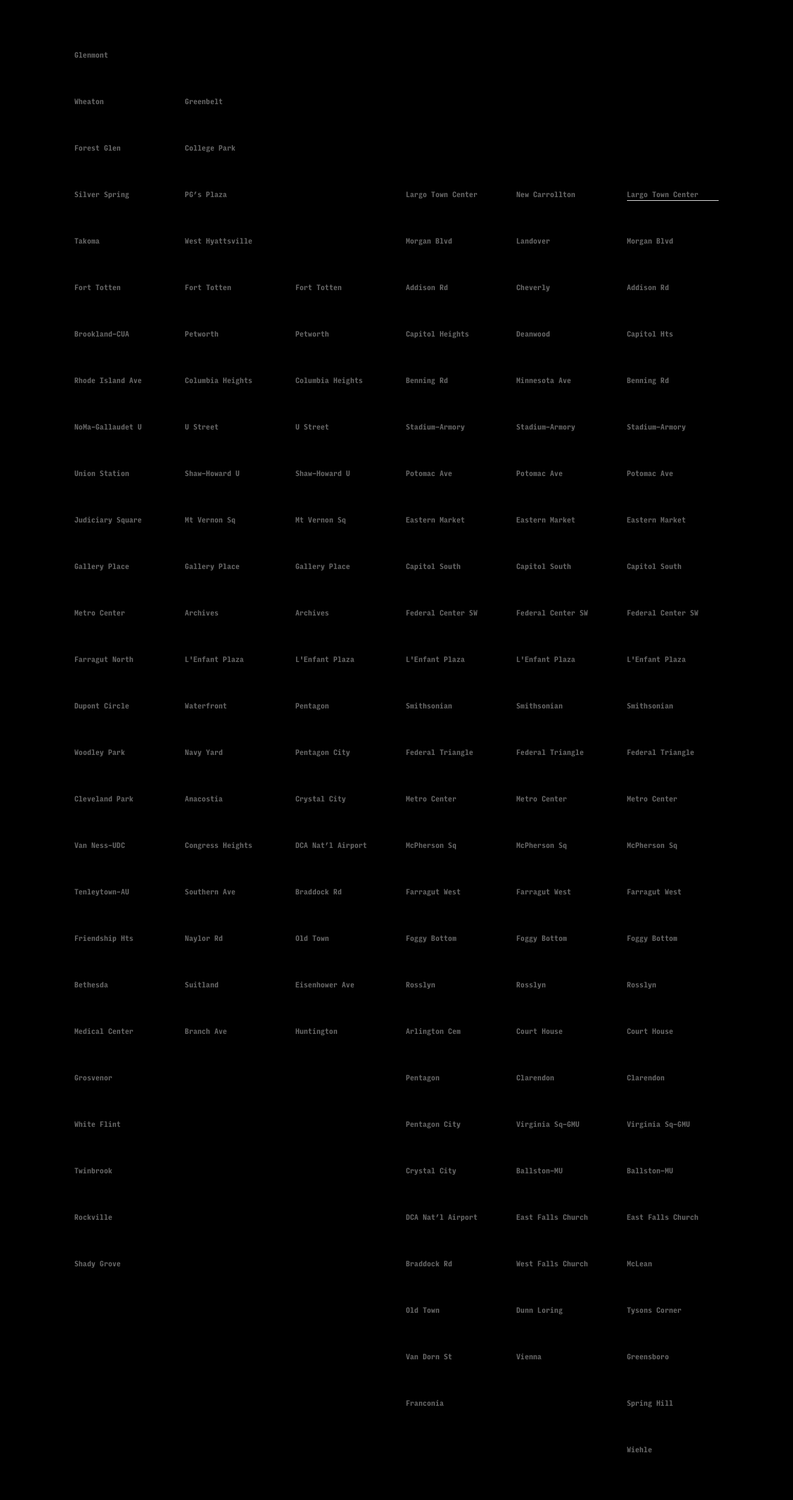
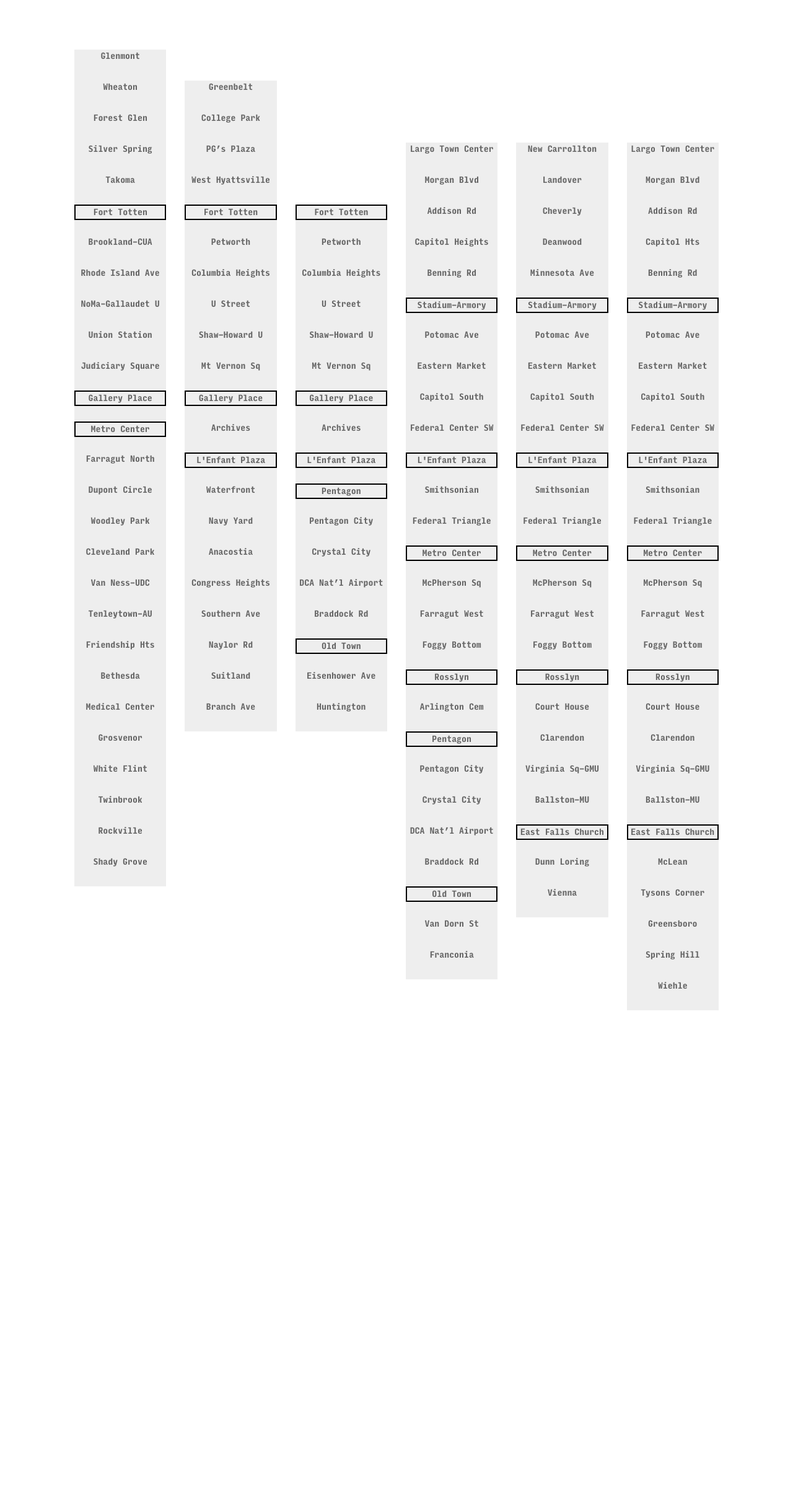
Before and after one commit to developmentseed/metro-dc, a Jekyll site: the page built from index.html, in a window 1280 px wide. Shown: the whole page at 62% size. Built offline with Jekyll 4.4.1, drawn with Linux system fonts in a browser that asks for light colours; nearby versions of some CDN libraries; after the commit the page ends 1645 px from its top, so only the background shows below that.

Commit message:
creates transfer points

```diff
--- a/css/main.scss
+++ b/css/main.scss
@@ -47,8 +47,7 @@ $on-laptop:        800px;
 
 body {
   margin-top: 80px;
-  background: #000;
-  color: #666;
+  background: #fff;
 }
 
 section {
@@ -57,51 +56,55 @@ section {
 
 ul {
 	margin-left: 0px;
-	font-size: 15px;
+	font-size: 14px;
+	color: #666;
 	font-family:InputMonoCondensed-Bold;
+	text-align:center;
+	background-color:#eee;
 }
 
 li {
 	display: block;
-	height:75px;
-	font-size: 12px;
+	height:50px;
 }
 
 .train {
- width: 30px;
+ width: 40%;
  height: 10px;
  background: #ccc;
  text-indent: -9999px;
 }
 
 .inbound-train {
-  margin-left: 50px;
+  float:right;
 }
 
 .yellow-line-margin {
-margin-top:375px;
+margin-top:250px;
 }
 
 .green-line-margin {
-margin-top:75px;
+margin-top:50px;
 }
 
 .orange-line-margin {
-margin-top:225px;
+margin-top:150px;
 }
 
 .silver-line-margin {
-margin-top:225px;
+margin-top:150px;
 }
 
 .blue-line-margin {
-margin-top:225px;
+margin-top:150px;
 }
-
-
 
 @font-face {
     font-family: InputMonoCondensed-Bold;
     src: url(fonts/InputMonoCondensed-Bold.ttf);
     font-weight:bold;
 }
+
+.connection{
+border: 2px solid #000;
+}
--- a/index.html
+++ b/index.html
@@ -12,14 +12,14 @@ layout: default
 <li class="station" data-official-title="Forest Glen">Forest Glen</li>
 <li class="station" data-official-title="Silver Spring">Silver Spring</li>
 <li class="station" data-official-title="Takoma">Takoma</li>
-<li class="station" data-official-title="Fort Totten">Fort Totten</li>
+<li class="station" data-official-title="Fort Totten"><div class="connection">Fort Totten</div></li>
 <li class="station" data-official-title="Brookland-CUA">Brookland-CUA</li>
 <li class="station" data-official-title="Rhode Island Ave-Brentwood">Rhode Island Ave</li>
 <li class="station" data-official-title="NoMa-Gallaudet">NoMa-Gallaudet U</li>
 <li class="station" data-official-title="Union Station">Union Station</li>
 <li class="station" data-official-title="Judiciary Square">Judiciary Square</li>
-<li class="station" data-official-title="Gallery Pl-Chinatown">Gallery Place</li>
-<li class="station" data-official-title="Metro Center">Metro Center</li>
+<li class="station" data-official-title="Gallery Pl-Chinatown"><div class="connection">Gallery Place</div></li>
+<li class="station" data-official-title="Metro Center"><div class="connection">Metro Center</div></li>
 <li class="station" data-official-title="Farragut North">Farragut North</li>
 <li class="station" data-official-title="Dupont Circle">Dupont Circle</li>
 <li class="station" data-official-title="Woodley Park-Zoo/Adams Morgan">Woodley Park</li>
@@ -43,15 +43,15 @@ layout: default
 <li class="station" data-official-title="College Park-U of MD">College Park</li>
 <li class="station" data-official-title="Prince George's Plaza">PG’s Plaza</li>
 <li class="station" data-official-title="West Hyattsville">West Hyattsville</li>
-<li class="station" data-official-title="Fort Totten">Fort Totten</li>
+<li class="station" data-official-title="Fort Totten"><div class="connection">Fort Totten</div></li>
 <li class="station" data-official-title="Georgia Ave-Petworth">Petworth</li>
 <li class="station" data-official-title="Columbia Heights">Columbia Heights</li>
 <li class="station" data-official-title="U Street/African-Amer Civil War Memorial/Cardozo">U Street</li>
 <li class="station" data-official-title="Shaw-Howard U">Shaw–Howard U</li>
 <li class="station" data-official-title="Mt Vernon Sq 7th St-Convention Center">Mt Vernon Sq</li>
-<li class="station" data-official-title="Gallery Pl-Chinatown">Gallery Place</li>
+<li class="station" data-official-title="Gallery Pl-Chinatown"><div class="connection">Gallery Place</div></li>
 <li class="station" data-official-title="Archives-Navy Memorial-Penn Quarter">Archives</li>
-<li class="station" data-official-title="L'Enfant Plaza">L'Enfant Plaza</li>
+<li class="station" data-official-title="L'Enfant Plaza"><div class="connection">L'Enfant Plaza</div></li>
 <li class="station" data-official-title="Waterfront">Waterfront</li>
 <li class="station" data-official-title="Navy Yard-Ballpark">Navy Yard</li>
 <li class="station" data-official-title="Anacostia">Anacostia</li>
@@ -65,21 +65,21 @@ layout: default
 
 <div class="col-md-2 train-line">
 <ul class="yellow-line-margin">
-<li class="station" data-official-title="Fort Totten">Fort Totten</li>
+<li class="station" data-official-title="Fort Totten"><div class="connection">Fort Totten</div></li>
 <li class="station" data-official-title="Georgia Ave-Petworth">Petworth</li>
 <li class="station" data-official-title="Columbia Heights">Columbia Heights</li>
 <li class="station" data-official-title="U Street/African-Amer Civil War Memorial/Cardozo">U Street</li>
 <li class="station" data-official-title="Shaw-Howard U">Shaw–Howard U</li>
 <li class="station" data-official-title="Mt Vernon Sq 7th St-Convention Center">Mt Vernon Sq</li>
-<li class="station" data-official-title="Gallery Pl-Chinatown">Gallery Place</li>
+<li class="station" data-official-title="Gallery Pl-Chinatown"><div class="connection">Gallery Place</div></li>
 <li class="station" data-official-title="Archives-Navy Memorial-Penn Quarter">Archives</li>
-<li class="station" data-official-title="L'Enfant Plaza">L'Enfant Plaza</li>
-<li class="station" data-official-title="Pentagon">Pentagon</li>
+<li class="station" data-official-title="L'Enfant Plaza"><div class="connection">L'Enfant Plaza</div></li>
+<li class="station" data-official-title="Pentagon"><div class="connection">Pentagon</div></li>
 <li class="station" data-official-title="Pentagon City">Pentagon City</li>
 <li class="station" data-official-title="Crystal City">Crystal City</li>
 <li class="station" data-official-title="Ronald Reagan Washington National Airport">DCA Nat’l Airport</li>
 <li class="station" data-official-title="Braddock Road">Braddock Rd</li>
-<li class="station" data-official-title="King St-Old Town">Old Town</li>
+<li class="station" data-official-title="King St-Old Town"><div class="connection">Old Town<div></li>
 <li class="station" data-official-title="Eisenhower Avenue">Eisenhower Ave</li>
 <li class="station" data-official-title="">Huntington</li>
 </ul>
@@ -92,26 +92,26 @@ layout: default
 <li class="station" data-official-title="Addison Road-Seat Pleasant">Addison Rd</li>
 <li class="station" data-official-title="Capitol Heights">Capitol Heights</li>
 <li class="station" data-official-title="Benning Road">Benning Rd</li>
-<li class="station" data-official-title="Stadium-Armory">Stadium–Armory</li>
+<li class="station" data-official-title="Stadium–Armory"><div class="connection">Stadium–Armory</div></li>
 <li class="station" data-official-title="Potomac Ave">Potomac Ave</li>
 <li class="station" data-official-title="Eastern Market">Eastern Market</li>
 <li class="station" data-official-title="Capitol South">Capitol South</li>
 <li class="station" data-official-title="Federal Center SW">Federal Center SW</li>
-<li class="station" data-official-title="L'Enfant Plaza">L'Enfant Plaza</li>
+<li class="station" data-official-title="L'Enfant Plaza"><div class="connection">L'Enfant Plaza</div></li>
 <li class="station" data-official-title="Smithsonian">Smithsonian</li>
 <li class="station" data-official-title="Federal Triangle">Federal Triangle</li>
-<li class="station" data-official-title="Metro Center">Metro Center</li>
+<li class="station" data-official-title="Metro Center"><div class="connection">Metro Center</div></li>
 <li class="station" data-official-title="McPherson Square">McPherson Sq</li>
 <li class="station" data-official-title="Farragut West">Farragut West</li>
 <li class="station" data-official-title="Foggy Bottom-GWU">Foggy Bottom</li>
-<li class="station" data-official-title="Rosslyn">Rosslyn</li>
+<li class="station" data-official-title="Rosslyn"><div class="connection">Rosslyn</div></li>
 <li class="station" data-official-title="Arlington Cemetery">Arlington Cem</li>
-<li class="station" data-official-title="Pentagon">Pentagon</li>
+<li class="station" data-official-title="Pentagon"><div class="connection">Pentagon</div></li>
 <li class="station" data-official-title="Pentagon City">Pentagon City</li>
 <li class="station" data-official-title="Crystal City">Crystal City</li>
 <li class="station" data-official-title="Ronald Reagan Washington National Airport">DCA Nat’l Airport</li>
 <li class="station" data-official-title="Braddock Road">Braddock Rd</li>
-<li class="station" data-official-title="King St-Old Town">Old Town</li>
+<li class="station" data-official-title="King St-Old Town"><div class="connection">Old Town<div></li>
 <li class="station" data-official-title="Van Dorn Street">Van Dorn St</li>
 <li class="station" data-official-title="Franconia-Springfield">Franconia</li>
 </ul>
@@ -124,25 +124,24 @@ layout: default
 <li class="station" data-official-title="Cheverly">Cheverly</li>
 <li class="station" data-official-title="Deanwood">Deanwood</li>
 <li class="station" data-official-title="Minnesota Ave">Minnesota Ave</li>
-<li class="station" data-official-title="Stadium–Armory">Stadium–Armory</li>
+<li class="station" data-official-title="Stadium–Armory"><div class="connection">Stadium–Armory</div></li>
 <li class="station" data-official-title="Potomac Ave">Potomac Ave</li>
 <li class="station" data-official-title="Eastern Market">Eastern Market</li>
 <li class="station" data-official-title="Capitol South">Capitol South</li>
 <li class="station" data-official-title="Federal Center SW">Federal Center SW</li>
-<li class="station" data-official-title="L'Enfant Plaza">L'Enfant Plaza</li>
+<li class="station" data-official-title="L'Enfant Plaza"><div class="connection">L'Enfant Plaza</div></li>
 <li class="station" data-official-title="Smithsonian">Smithsonian</li>
 <li class="station" data-official-title="Federal Triangle">Federal Triangle</li>
-<li class="station" data-official-title="Metro Center">Metro Center</li>
+<li class="station" data-official-title="Metro Center"><div class="connection">Metro Center</div></li>
 <li class="station" data-official-title="McPherson Square">McPherson Sq</li>
 <li class="station" data-official-title="Farragut West">Farragut West</li>
 <li class="station" data-official-title="Foggy Bottom-GWU">Foggy Bottom</li>
-<li class="station" data-official-title="Rosslyn">Rosslyn</li>
+<li class="station" data-official-title="Rosslyn"><div class="connection">Rosslyn</div></li>
 <li class="station" data-official-title="Court House">Court House</li>
 <li class="station" data-official-title="Clarendon">Clarendon</li>
 <li class="station" data-official-title="Virginia Square-GMU">Virginia Sq–GMU</li>
 <li class="station" data-official-title="Ballston-MU">Ballston–MU</li>
-<li class="station" data-official-title="East Falls Church">East Falls Church</li>
-<li class="station" data-official-title="West Falls Church-VT/UVA">West Falls Church</li>
+<li class="station" data-official-title="East Falls Church"><div class="connection">East Falls Church</div></li>
 <li class="station" data-official-title="Dunn Loring-Merrifield">Dunn Loring</li>
 <li class="station" data-official-title="Vienna/Fairfax-GMU">Vienna</li>
 </ul>
@@ -155,24 +154,24 @@ layout: default
 <li class="station" data-official-title="Addison Road-Seat Pleasant">Addison Rd</li>
 <li class="station" data-official-title="Capitol Heights">Capitol Hts</li>
 <li class="station" data-official-title="Benning Road">Benning Rd</li>
-<li class="station" data-official-title="Stadium–Armory">Stadium–Armory</li>
+<li class="station" data-official-title="Stadium–Armory"><div class="connection">Stadium–Armory</div></li>
 <li class="station" data-official-title="Potomac Ave">Potomac Ave</li>
 <li class="station" data-official-title="Eastern Market">Eastern Market</li>
 <li class="station" data-official-title="Capitol South">Capitol South</li>
 <li class="station" data-official-title="Federal Center SW">Federal Center SW</li>
-<li class="station" data-official-title="L'Enfant Plaza">L'Enfant Plaza</li>
+<li class="station" data-official-title="L'Enfant Plaza"><div class="connection">L'Enfant Plaza</div></li>
 <li class="station" data-official-title="Smithsonian">Smithsonian</li>
 <li class="station" data-official-title="Federal Triangle">Federal Triangle</li>
-<li class="station" data-official-title="Metro Center">Metro Center</li>
+<li class="station" data-official-title="Metro Center"><div class="connection">Metro Center</div></li>
 <li class="station" data-official-title="McPherson Square">McPherson Sq</li>
 <li class="station" data-official-title="Farragut West">Farragut West</li>
 <li class="station" data-official-title="Foggy Bottom-GWU">Foggy Bottom</li>
-<li class="station" data-official-title="Rosslyn">Rosslyn</li>
+<li class="station" data-official-title="Rosslyn"><div class="connection">Rosslyn</div></li>
 <li class="station" data-official-title="Court House">Court House</li>
 <li class="station" data-official-title="Clarendon">Clarendon</li>
 <li class="station" data-official-title="Virginia Square-GMU">Virginia Sq–GMU</li>
 <li class="station" data-official-title="Ballston-MU">Ballston–MU</li>
-<li class="station" data-official-title="East Falls Church">East Falls Church</li>
+<li class="station" data-official-title="East Falls Church"><div class="connection">East Falls Church</div></li>
 <li class="station" data-official-title="McLean">McLean</li>
 <li class="station" data-official-title="Tysons Corner">Tysons Corner</li>
 <li class="station" data-official-title="Greensboro">Greensboro</li>
```
Also changed, not shown: 3 other files.
